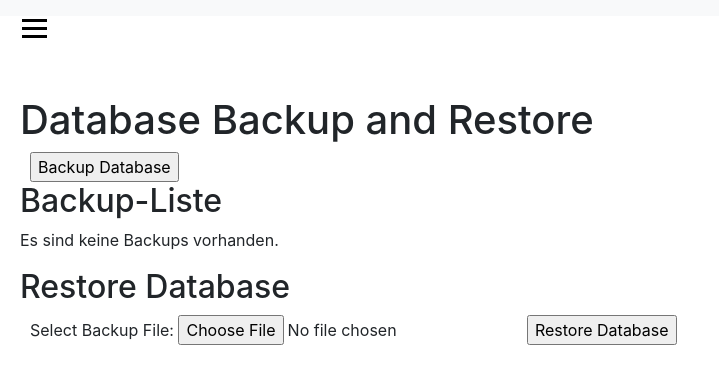
After one commit to NikolasHo/KURS, a Django app: page /settings/ in a window 1280 px wide. The commit adds this page. Shown: the top 384 px of the page, without its empty margins (0-719 px from the left). Run offline with Django 4.2, Linux system fonts and the light colour scheme; parts of the project's set-up code (start-up, migrations or seed data) failed here and were passed over; some libraries are stand-ins or nearby versions.

Commit message:
Add installation file and Backup

```diff
--- a/web/page/templates/base.html
+++ b/web/page/templates/base.html
@@ -87,6 +87,7 @@
             <li class="list-group-item"><a href="{% url 'suggested_recipes' %}">Vorgeschlagene Rezepte</a></li>
             <li class="list-group-item"><a href="{% url 'classification' %}">Klassifizierung</a></li>
             <li class="list-group-item"><a href="{% url 'folder_list' %}">Trainingsdaten</a></li>
+            <li class="list-group-item"><a href="{% url 'settings_site' %}">Einstellungen</a></li>
         </ul>
     </div>
 
--- /dev/null
+++ b/web/page/templates/pages/settings.html
@@ -0,0 +1,59 @@
+{% extends 'base.html' %}
+
+{% block content %}
+
+<!DOCTYPE html>
+<html>
+<head>
+    <title>Database Backup and Restore</title>
+    <style>
+        li {
+            display: flex;
+            align-items: center;
+        }
+
+        form {
+            margin-left: 10px;
+        }
+    </style>
+</head>
+<body>
+    <h1>Database Backup and Restore</h1>
+    <form method="post" action="/backup/">
+        {% csrf_token %}
+        <input type="submit" value="Backup Database">
+    </form>
+
+    <h2>Backup-Liste</h2>
+{% if backup_list %}
+<ul>
+    {% for backup_file, formatted_date in backup_list %}
+    <li>
+        {{ backup_file }} ({{ formatted_date }})
+        <form method="post" action="{% url 'delete_backup' %}">
+            {% csrf_token %}
+            <input type="hidden" name="backup_file" value="{{ backup_file }}">
+            <button type="submit">Löschen</button>
+        </form>
+        <form method="post" action="{% url 'restore_database' %}">
+            {% csrf_token %}
+            <input type="hidden" name="backup_file" value="{{ backup_file }}">
+            <button type="submit">Ersetzen</button>
+        </form>
+    </li>
+    {% endfor %}
+</ul>
+{% else %}
+<p>Es sind keine Backups vorhanden.</p>
+{% endif %}
+
+    <h2>Restore Database</h2>
+    <form method="post" action="/restore/">
+        <label for="backup_file">Select Backup File:</label>
+        <input type="file" id="backup_file" name="backup_file" accept=".db">
+        <input type="submit" value="Restore Database">
+    </form>
+</body>
+</html>
+
+{% endblock %}
--- a/web/page/urls.py
+++ b/web/page/urls.py
@@ -2,6 +2,8 @@ from django.urls import path
 from . import views
 
 urlpatterns = [
+
+    #Ingredients
     path('ingredients/', views.ingredients_list, name='ingredients_list'),
     path('ingredients_lists/', views.ingredients_list_lists, name='ingredients_list_lists'),
     path('ingredients/add/', views.add_ingredients, name='add_ingredients'),
@@ -9,6 +11,8 @@ urlpatterns = [
     path('getIngredients/', views.get_ingredients, name='get_ingredients'),
    # path('ingredients/add_multi/', views.add_multi_ingredients, name='add_multi_ingredients'),
     path('update_quantity/<int:ingredient_id>/', views.update_quantity, name='update_quantity'),
+
+    #Recpides
     path('recipe/add', views.add_recipe, name='add_recipe'),
     path('recipe', views.recipe_list, name='recipe_list'),
     path('recipe/delete/<int:recipe_id>/', views.delete_recipe, name='delete_recipe'),
@@ -16,14 +20,28 @@ urlpatterns = [
     path('recipe/cooked/<int:recipe_id>/', views.cooked_recipe, name='cooked_recipe'),
     path('suggestedrecipes/', views.suggested_recipes, name='suggested_recipes'),
     path('suggestedrecipeskeyword/', views.suggested_recipes_keyword, name='suggested_recipes_keyword'),
+
+
+    #MAIN
     path('', views.base, name='base'),
+
+    #KI
     path('folders/', views.folder_list, name='folder_list'),
     path('folders/create/', views.create_folder, name='create_folder'),
     path('folders/delete/', views.delete_folder, name='delete_folder'),
     path('images/upload/', views.upload_image, name='upload_image'),
     path('train_network/', views.train_network, name='train_network'),
     path('image_classification/', views.image_classification, name='image_classification'),
-    path('classification', views.classification_base, name='classification'),
-    path('test', views.test, name='test'),
+    path('classification/', views.classification_base, name='classification'),
+
+    #Dev
+    path('test/', views.test, name='test'),
+
+
+    #Settings
+    path('settings/', views.settings_site, name='settings_site'),
+    path('backup/', views.backup_database, name='backup_database'),
+    path('backup_restore/', views.restore_database, name='restore_database'),
+    path('backup_delete/', views.delete_backup, name='delete_backup'),
 
 ]
--- a/web/page/utils.py
+++ b/web/page/utils.py
@@ -1,6 +1,11 @@
 ### Helpers
 
 import os
+from datetime import datetime
+from django.conf import settings
+import logging
+
+
 
 def get_subfolders(directory):
     subfolders = []
@@ -8,3 +13,32 @@ def get_subfolders(directory):
         for dir in dirs:
             subfolders.append(dir)
     return subfolders
+
+
+##### Settings
+
+def get_backups():
+    backup_directory = os.path.join(settings.BASE_DIR, 'backup')
+
+
+    if not os.path.exists(backup_directory):
+        os.makedirs(backup_directory)
+
+    # Alle Dateinamen im Backup-Verzeichnis auflisten
+    backup_files = os.listdir(backup_directory)
+
+    # Liste für Backup-Dateinamen mit Datum initialisieren
+    backup_list = []
+
+    for file_name in backup_files:
+        # Nur Backup-Dateien berücksichtigen (z.B. mit .sqlite3 am Ende)
+        if file_name.endswith('.sqlite3'):
+            # Das Datum aus dem Dateinamen extrahieren (Annahme: Dateinamen haben das Format "db_backup_YYYY-MM-DD_HH-MM-SS.sqlite3")
+            date_string = file_name.split('_')[2].split('.')[0] + "_" + file_name.split('_')[3].split('.')[0]
+            backup_date = datetime.strptime(date_string, "%Y-%m-%d_%H-%M-%S")
+            formatted_date = backup_date.strftime("%Y%m%d_%H:%M:%S")
+
+            # Dateinamen und Datum in die Liste hinzufügen
+            backup_list.append((file_name, formatted_date))
+
+    return backup_list
--- a/web/page/views.py
+++ b/web/page/views.py
@@ -8,6 +8,7 @@ import classification.classification as classification
 import io
 import food.fwl as fwl
 import shutil
+import page.utils as utils
 
 from django.shortcuts import render, redirect, get_object_or_404, HttpResponse
 from django.http import JsonResponse
@@ -18,6 +19,8 @@ from .forms import IngredientForm
 from taggit.models import Tag
 from .forms import RecipeForm
 from django.db import transaction
+from datetime import datetime
+
 
 
 logger = logging.getLogger(__name__)
@@ -29,6 +32,7 @@ def base(request):
 
 def test(request):
     return render(request, 'pages/test.html', {})
+
 
 def ingredients_list(request):
     ingredients = Ingredient.objects.all()
@@ -122,16 +126,6 @@ def train_network(request):
         result = classification.train_classification_network()
 
         return render(request, 'pages/classification.html', {'AvailableClassNames': AvailableClassNames,'success': result})
-
-#def train_network(request):
-
-#    result = classification.train_classification_network()
-
-#    return HttpResponse(result)  # Hier wird eine HttpResponse-Instanz zurückgegeben
-
-
-
-
 
 
 # Classification of a new image
@@ -276,9 +270,6 @@ def recipe_detail(request, recipe_id):
     return render(request, 'pages/recipe_detail.html', {'recipe': recipe_obj, 'all_ingredients_available': all_ingredients_available})
 
 
-
-
-
 def folder_list(request):
     trainset_path = os.path.join(settings.CLASSIFICATION_ROOT, 'trainsets')
     folders = os.listdir(trainset_path)
@@ -391,3 +382,80 @@ def suggested_recipes_keyword(request):
         recipes = fwl.find_recipes(ingredient)
         return render(request, 'pages/suggested_recipes.html', {'recipes': recipes})
     return redirect('ingredients_list')
+
+
+
+
+##### Settings
+
+
+
+def settings_site(request):
+
+    backup_list = utils.get_backups()
+
+    # Die Liste mit Dateinamen und Datum an die HTML-Seite senden
+    return render(request, 'pages/settings.html', {'backup_list': backup_list})
+
+
+def backup_database(request):
+    # Pfade für die Datenbank und das Backup-Verzeichnis.
+    database_path = os.path.join(settings.BASE_DIR, 'db.sqlite3')
+    backup_directory = os.path.join(settings.BASE_DIR, 'backup')
+
+    # Erstellen Sie das Backup-Verzeichnis, wenn es nicht existiert.
+    os.makedirs(backup_directory, exist_ok=True)
+
+    # Aktuelles Datum und Uhrzeit erhalten
+    now = datetime.now()
+    current_date = now.strftime("%Y-%m-%d_%H-%M-%S")
+
+
+    backup_file_name = f"db_backup_{current_date}.sqlite3"
+    backup_file_path = os.path.join(backup_directory, backup_file_name)
+
+
+    try:
+        # Datenbank-Backup durchführen.
+        shutil.copy2(database_path, backup_file_path)
+
+        # Erfolgreiche Antwort zurückgeben, wenn das Backup erfolgreich erstellt wurde.
+        # response = f"Database backup created successfully. File saved at: {backup_file_path}"
+        return redirect('settings_site')
+
+    except Exception as e:
+        # Fehlerantwort zurückgeben, wenn beim Backup ein Fehler aufgetreten ist.
+        error_msg = f"Error creating database backup: {e}"
+        return HttpResponse(error_msg, status=500)
+
+
+def delete_backup(request):
+    if request.method == 'POST':
+        backup_file = request.POST.get('backup_file')
+        backup_file_path = os.path.join(settings.BASE_DIR, 'backup', backup_file)
+
+        try:
+            # Backup-Datei löschen.
+            os.remove(backup_file_path)
+        except Exception as e:
+            # Fehlerantwort zurückgeben, wenn beim Löschen ein Fehler aufgetreten ist.
+            error_msg = f"Error deleting backup: {e}"
+            return HttpResponse(error_msg, status=500)
+
+    return redirect('settings_site')
+
+def restore_database(request):
+    if request.method == 'POST':
+        backup_file = request.POST.get('backup_file')
+        backup_file_path = os.path.join(settings.BASE_DIR, 'backup', backup_file)
+        database_path = os.path.join(settings.BASE_DIR, 'db.sqlite3')
+
+        try:
+            # Original-Datenbank durch das Backup ersetzen.
+            shutil.copy2(backup_file_path, database_path)
+        except Exception as e:
+            # Fehlerantwort zurückgeben, wenn beim Ersetzen ein Fehler aufgetreten ist.
+            error_msg = f"Error replacing database: {e}"
+            return HttpResponse(error_msg, status=500)
+
+    return redirect('base')
```
Also changed, not shown: requirements.txt (+51 -0 lines), 1 other file.
